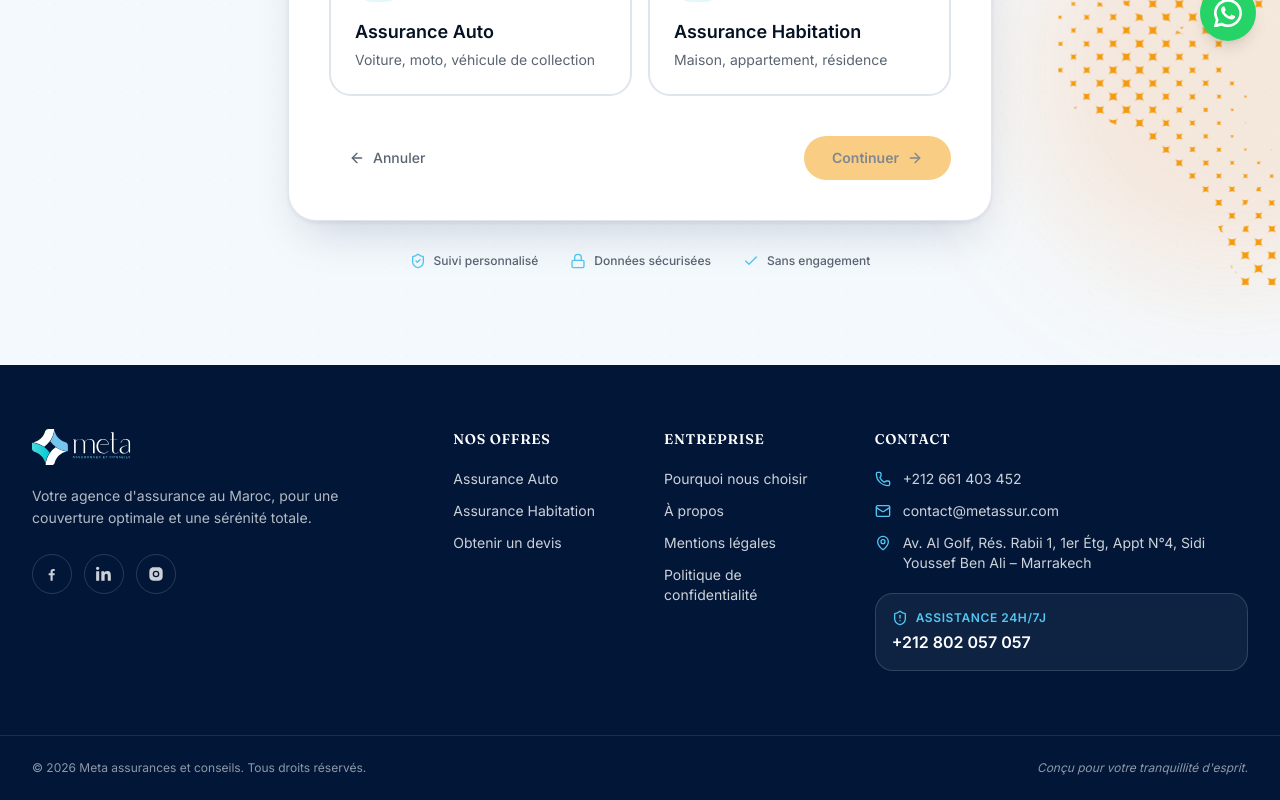
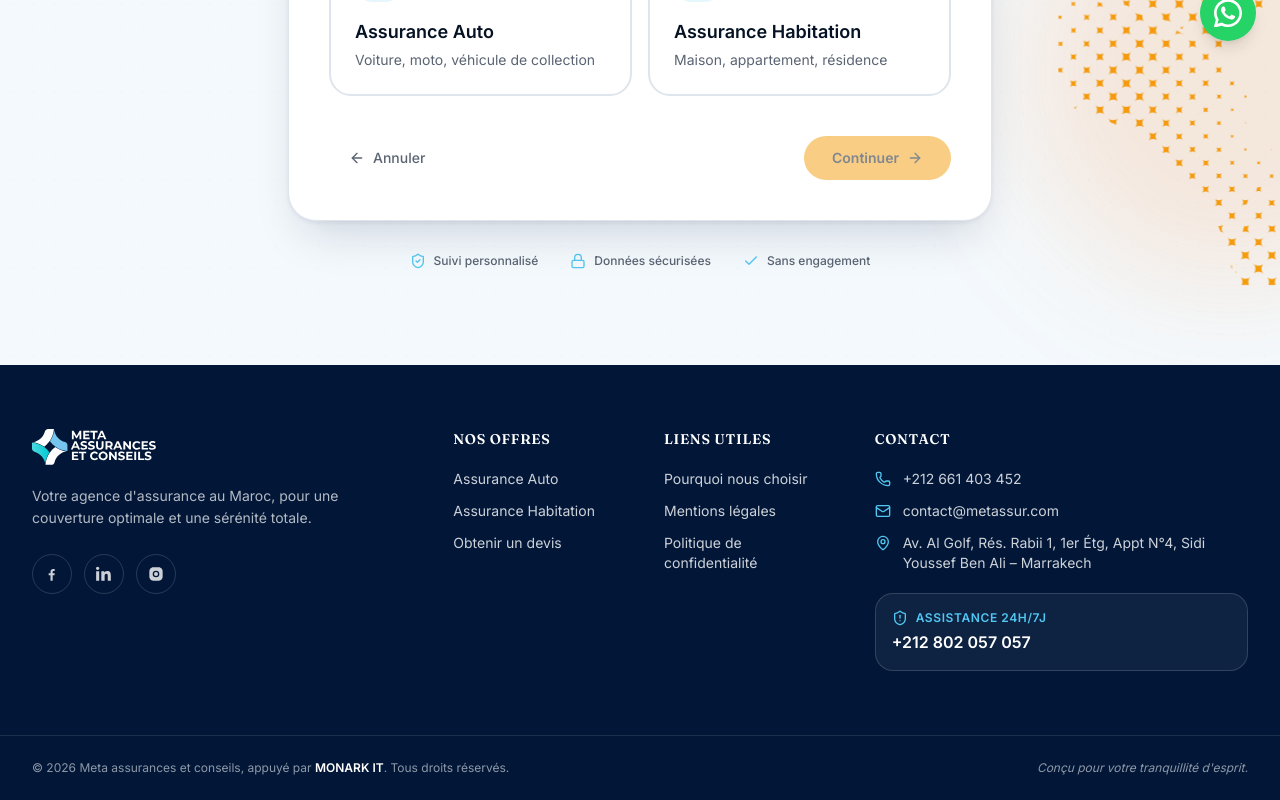
Before and after one commit to soumer-dev/meta-assurance-08, a Next.js app: page /devis in a window 1280 px wide. Shown: the part 735-1535 px from the top of the page. Built offline with nearby package versions, Linux system fonts and the light colour scheme; no server answers.

Commit message:
Last modifs

```diff
--- a/app/layout.tsx
+++ b/app/layout.tsx
@@ -90,7 +90,7 @@ const structuredData = {
   "@type": "InsuranceAgency",
   name: "Meta Assurances et Conseils",
   url: siteUrl,
-  logo: `${siteUrl}/logo.svg`,
+  logo: `${siteUrl}/LOGO Meta assurance.svg`,
   image: `${siteUrl}/hero-home.webp`,
   telephone: "+212661403452",
   email: "contact@metassur.com",
--- a/components/layout/SiteFooter.tsx
+++ b/components/layout/SiteFooter.tsx
@@ -80,18 +80,13 @@ export function SiteFooter() {
 
         <div className="lg:col-span-2">
           <h4 className="font-display text-sm font-semibold uppercase tracking-wider text-white">
-            Entreprise
+            Liens utiles
           </h4>
           <ul className="mt-5 space-y-3 text-sm">
             <li>
               <Link href="/pourquoi-nous" className="hover:text-white">
                 Pourquoi nous choisir
               </Link>
-            </li>
-            <li>
-              <a href="#" className="hover:text-white">
-                À propos
-              </a>
             </li>
             <li>
               <a href="#" className="hover:text-white">
@@ -143,7 +138,18 @@ export function SiteFooter() {
 
       <div className="border-t border-white/10">
         <div className="mx-auto flex max-w-7xl flex-col items-start justify-between gap-2 px-5 py-6 text-xs text-white/55 sm:flex-row sm:items-center lg:px-8">
-          <p>© 2026 Meta assurances et conseils. Tous droits réservés.</p>
+          <p>
+            © {new Date().getFullYear()}{" "} Meta assurances et conseils, appuyé par{" "}
+            <a
+              href="https://monarkit.net"
+              target="_blank"
+              rel="noopener noreferrer"
+              className="font-semibold text-white hover:text-primary transition-colors"
+            >
+              MONARK IT
+            </a>
+            . Tous droits réservés.
+          </p>
           <p className="italic">Conçu pour votre tranquillité d'esprit.</p>
         </div>
       </div>
--- a/components/ui/Logo.tsx
+++ b/components/ui/Logo.tsx
@@ -3,7 +3,7 @@ import Image from "next/image";
 export function Logo({ className = "h-9 w-auto" }: { className?: string }) {
   return (
     <Image
-      src="/logo.svg"
+      src="/LOGO Meta assurance.svg"
       alt="Meta Assurances et Conseils"
       width={120}
       height={36}
```
Also changed, not shown: public/LOGO Meta assurance.svg (added), public/logo.svg (deleted).
